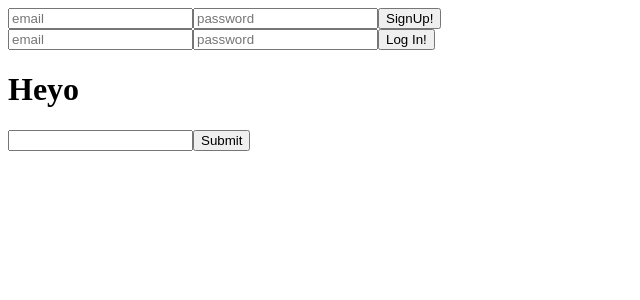
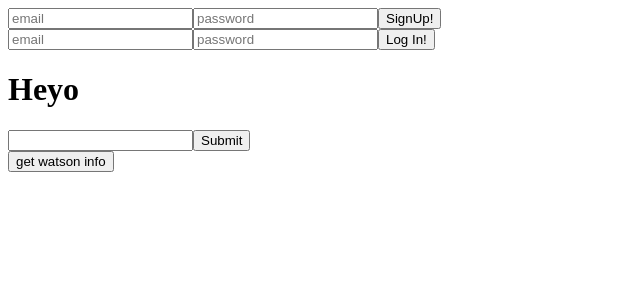
Before and after one commit to carlarenee/project4, a React app: page / in a window 1280 px wide. Shown: the top 300 px of the page, without its empty margins (0-640 px from the left). Built offline with nearby package versions, Linux system fonts and the light colour scheme; the HTML template or start-up script is replaced by a standard one.

Commit message:
more work on react fetch to watson route

```diff
--- a/server.js
+++ b/server.js
@@ -20,7 +20,7 @@ app.use(cookieParser());
 
 app.use(bodyParser.json());
 
-app.use('/watson', watsonRouter);
+app.use('/api/watson', watsonRouter);
 app.use('/api/users', usersRouter);
 app.use('/api/auth', authRouter);
 
--- a/services/watson.js
+++ b/services/watson.js
@@ -1,5 +1,4 @@
 const watson = require('watson-developer-cloud');
-
 
 const username = process.env.WATSON_USER;
 const password = process.env.WATSON_PASSWORD;
--- a/src/components/App.jsx
+++ b/src/components/App.jsx
@@ -9,6 +9,7 @@ class App extends Component {
     super();
 
     this.state = {
+      data: [],
       signup: {
         username: '',
         password: ''
@@ -111,6 +112,16 @@ class App extends Component {
   }
 ///////////////////////////////////////////////////////////////////////
 
+getWatsonData() {
+  fetch(`/api/watson`)
+  .then(r => r.json())
+  .then((tone) => {
+    this.setState({
+      data: tone
+    })
+  })
+};
+
   render(){
     return (
       <div>
@@ -135,6 +146,7 @@ class App extends Component {
           <input type="text" />
           <input type="submit" />
         </form>
+        <button onClick={() => this.getWatsonData()}>get watson info</button>
       </div>
       )
     }
```
Also changed, not shown: 3 other files (tests, documents, lock files or other folders).
